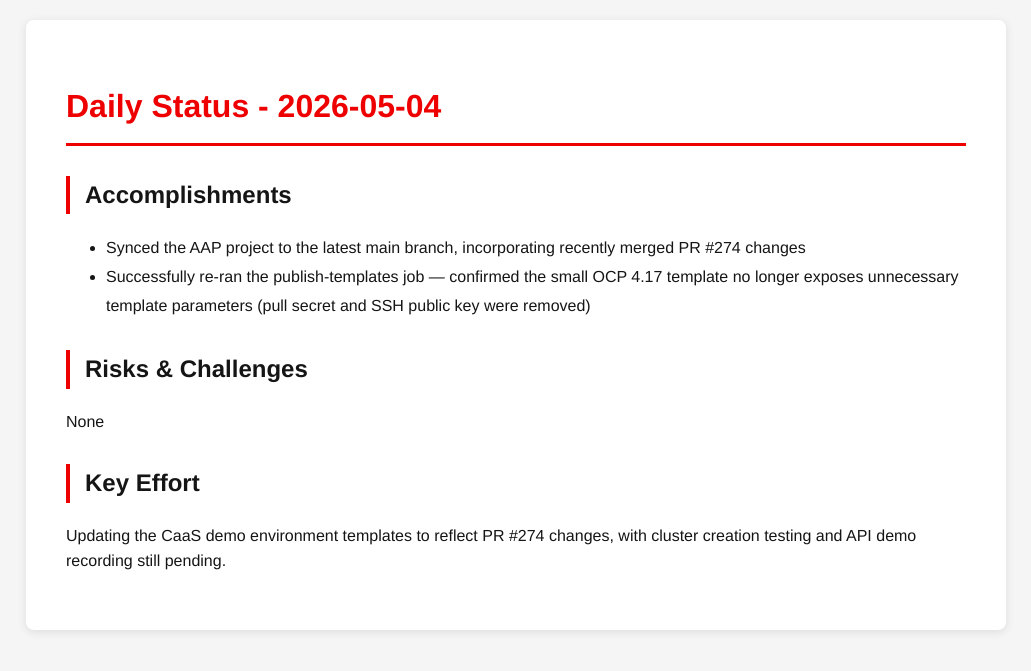
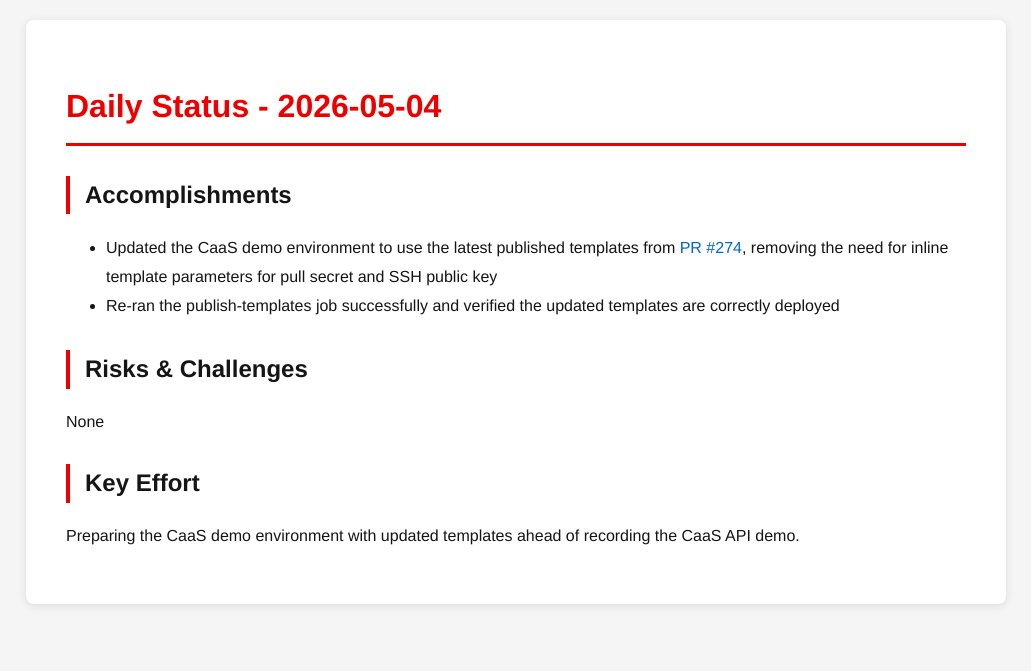
Before and after one commit to tzvatot/daily-status, a Jekyll site: the page built from 2026-05-04.md, in a window 1280 px wide. Shown: the top 671 px of the page, without its empty margins (124-1155 px from the left). Built offline with Jekyll 4.4.1, drawn with Linux system fonts in a browser that asks for light colours.

Commit message:
Daily status update - 2026-05-04

```diff
--- a/2026-05-04.md
+++ b/2026-05-04.md
@@ -7,11 +7,11 @@ date: 2026-05-04
 # Daily Status - 2026-05-04
 
 ## Accomplishments
-- Synced the AAP project to the latest main branch, incorporating recently merged PR #274 changes
-- Successfully re-ran the publish-templates job — confirmed the small OCP 4.17 template no longer exposes unnecessary template parameters (pull secret and SSH public key were removed)
+- Updated the CaaS demo environment to use the latest published templates from [PR #274](https://github.com/osac-project/osac-operator/pull/274), removing the need for inline template parameters for pull secret and SSH public key
+- Re-ran the publish-templates job successfully and verified the updated templates are correctly deployed
 
 ## Risks & Challenges
 None
 
 ## Key Effort
-Updating the CaaS demo environment templates to reflect PR #274 changes, with cluster creation testing and API demo recording still pending.
+Preparing the CaaS demo environment with updated templates ahead of recording the CaaS API demo.
```
